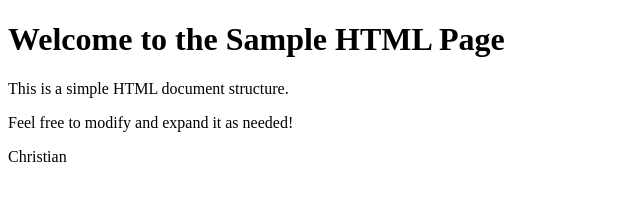
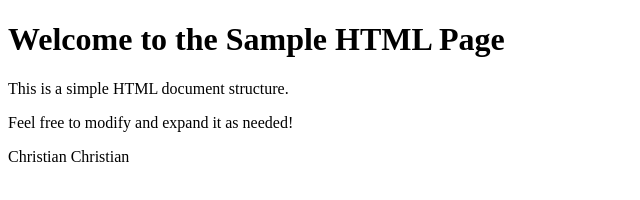
Before and after one commit to Christian-Zech/Agile-Testing, a plain HTML site: page index.html in a window 1280 px wide. Shown: the full height of the page, 0-640 px from the left. Drawn offline with Linux system fonts and the light colour scheme.

Commit message:
add thingy

```diff
--- a/index.html
+++ b/index.html
@@ -9,7 +9,7 @@
         <h1>Welcome to the Sample HTML Page</h1>
         <p>This is a simple HTML document structure.</p>
         <p>Feel free to modify and expand it as needed!</p>
-        <p>Christian</p>
+        <p>Christian Christian</p>
     </body>
 
 
```
